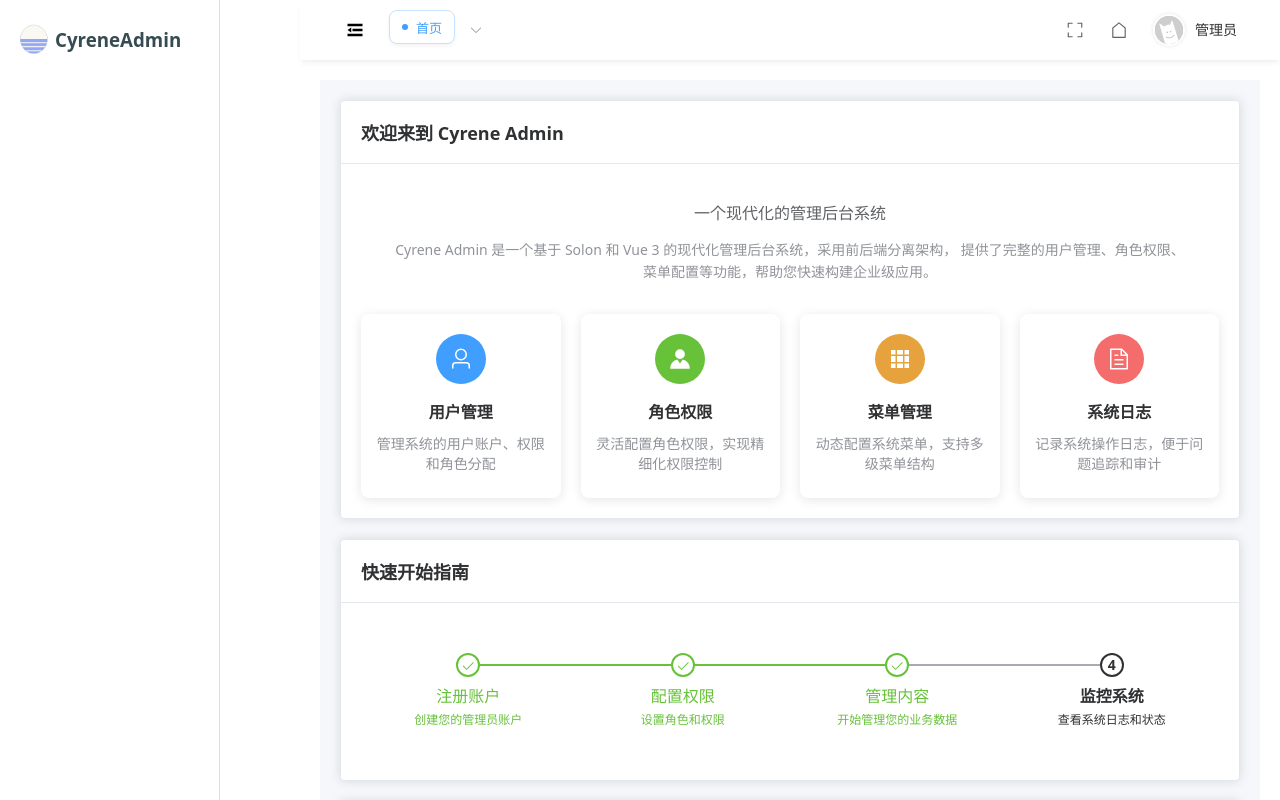
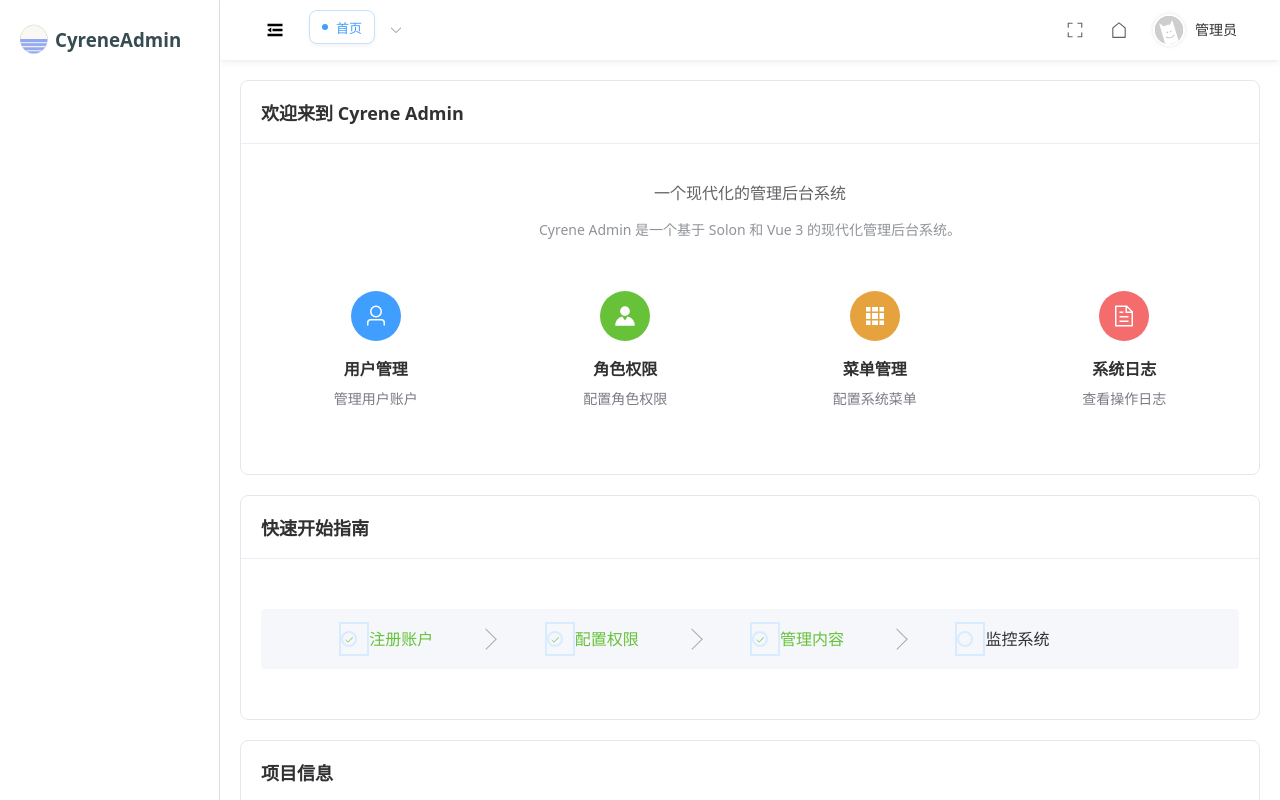
Before and after one commit to CoCoTeaNet/CyreneAdmin, a Vue app in the folder cyrene-ui/: page /#/admin/home in a window 1280 px wide. Built offline with nearby package versions, Linux system fonts and the light colour scheme; no server answers.

Commit message:
style(home): 优化首页界面样式和卡片布局

```diff
--- a/cyrene-ui/index.html
+++ b/cyrene-ui/index.html
@@ -1,3 +1,10 @@
+<!doctype html>
+<html lang="en" class="light">
+  <head>
+    <meta charset="UTF-8" />
+    <link rel="icon" type="image/svg+xml" href="/favicon.ico" />
+    <meta name="viewport" content="width=device-width, initial-scale=1.0" />
+    <title>%VITE_APP_TITLE%</title>
     <style>
       /* Loading动画样式 */
       #loading {
--- a/cyrene-ui/src/views/system/dashboard/Home.vue
+++ b/cyrene-ui/src/views/system/dashboard/Home.vue
@@ -1,7 +1,7 @@
 <template>
   <div class="home-container">
     <!-- 欢迎卡片 -->
-    <el-card class="welcome-card">
+    <el-card class="welcome-card" shadow="never">
       <template #header>
         <div class="card-header">
           <span class="title">欢迎来到 Cyrene Admin</span>
@@ -10,10 +10,9 @@
       <div class="welcome-content">
         <p class="subtitle">一个现代化的管理后台系统</p>
         <p class="description">
-          Cyrene Admin 是一个基于 Solon 和 Vue 3 的现代化管理后台系统，采用前后端分离架构，
-          提供了完整的用户管理、角色权限、菜单配置等功能，帮助您快速构建企业级应用。
+          Cyrene Admin 是一个基于 Solon 和 Vue 3 的现代化管理后台系统。
         </p>
-        <div class="features">
+          <div class="features">
           <el-row :gutter="20">
             <el-col :span="6" v-for="(feature, index) in features" :key="index">
               <div class="feature-item">
@@ -32,13 +31,13 @@
     </el-card>
 
     <!-- 快速开始指南 -->
-    <el-card class="guide-card">
+    <el-card class="guide-card" shadow="never">
       <template #header>
         <div class="card-header">
           <span class="title">快速开始指南</span>
         </div>
       </template>
-      <el-steps :active="3" finish-status="success" align-center class="guide-steps">
+      <el-steps :active="3" finish-status="success" align-center simple class="guide-steps">
         <el-step title="注册账户" description="创建您的管理员账户" />
         <el-step title="配置权限" description="设置角色和权限" />
         <el-step title="管理内容" description="开始管理您的业务数据" />
@@ -47,7 +46,7 @@
     </el-card>
 
     <!-- 项目信息 -->
-    <el-card class="info-card">
+    <el-card class="info-card" shadow="never">
       <template #header>
         <div class="card-header">
           <span class="title">项目信息</span>
@@ -103,25 +102,25 @@ interface Feature {
 const features: Feature[] = [
   {
     title: '用户管理',
-    desc: '管理系统的用户账户、权限和角色分配',
+    desc: '管理用户账户',
     icon: 'User',
     color: '#409EFF'
   },
   {
     title: '角色权限',
-    desc: '灵活配置角色权限，实现精细化权限控制',
+    desc: '配置角色权限',
     icon: 'Avatar',
     color: '#67C23A'
   },
   {
     title: '菜单管理',
-    desc: '动态配置系统菜单，支持多级菜单结构',
+    desc: '配置系统菜单',
     icon: 'Grid',
     color: '#E6A23C'
   },
   {
     title: '系统日志',
-    desc: '记录系统操作日志，便于问题追踪和审计',
+    desc: '查看操作日志',
     icon: 'Document',
     color: '#F56C6C'
   }
@@ -130,17 +129,22 @@ const features: Feature[] = [
 
 <style scoped>
 .home-container {
-  padding: 20px;
-  background-color: #f5f7fa;
   min-height: 100vh;
 }
 
 .welcome-card {
   margin-bottom: 20px;
+  border-radius: 8px;
 }
 
 .guide-card {
   margin-bottom: 20px;
+  border-radius: 8px;
+}
+
+.info-card {
+  margin-top: 20px;
+  border-radius: 8px;
 }
 
 .card-header {
@@ -151,7 +155,7 @@ const features: Feature[] = [
 
 .title {
   font-size: 18px;
-  font-weight: bold;
+  font-weight: 600;
   color: #303133;
 }
 
@@ -163,6 +167,8 @@ const features: Feature[] = [
   font-size: 16px;
   color: #606266;
   margin-bottom: 15px;
+  font-weight: 500;
+  text-align: center;
 }
 
 .description {
@@ -170,27 +176,22 @@ const features: Feature[] = [
   color: #909399;
   line-height: 1.6;
   margin-bottom: 30px;
-  max-width: 800px;
-  margin-left: auto;
-  margin-right: auto;
 }
 
 .features {
-  margin-top: 20px;
+  margin: 20px 0;
+  text-align: center;
 }
 
 .feature-item {
   text-align: center;
   padding: 20px 10px;
-  background: #fff;
   border-radius: 8px;
-  box-shadow: 0 2px 12px 0 rgba(0, 0, 0, 0.1);
-  transition: transform 0.3s, box-shadow 0.3s;
+  transition: all 0.3s ease;
 }
 
 .feature-item:hover {
-  transform: translateY(-5px);
-  box-shadow: 0 4px 20px 0 rgba(0, 0, 0, 0.15);
+  background-color: #f5f7fa;
 }
 
 .feature-icon {
@@ -205,23 +206,26 @@ const features: Feature[] = [
 }
 
 .feature-item h4 {
-  margin: 10px 0;
+  margin: 12px 0 8px;
   color: #303133;
   font-size: 16px;
+  font-weight: 600;
+  text-align: center;
 }
 
 .feature-item p {
   margin: 5px 0;
-  color: #909399;
+  color: #7a7c85;
   font-size: 14px;
+  line-height: 1.5;
+  text-align: center;
 }
 
 .guide-steps {
   margin: 30px 0;
-}
-
-.info-card {
-  margin-top: 20px;
+  display: flex;
+  justify-content: center;
+  align-items: center;
 }
 
 .features-tags {
@@ -230,15 +234,35 @@ const features: Feature[] = [
   flex-wrap: wrap;
 }
 
-:deep(.el-descriptions__header) {
-  margin-bottom: 20px;
+:deep(.el-card__header) {
+  border-bottom: 1px solid #ebeef5;
 }
 
-:deep(.el-descriptions__cell) {
-  padding-bottom: 12px;
+:deep(.el-step__head) {
+  width: 30px;
+  height: 30px;
+  border: 2px solid #d9ecff;
+  display: flex;
+  align-items: center;
+  justify-content: center;
 }
 
-:deep(.el-descriptions__content) {
-  word-break: break-all;
+:deep(.el-step__title) {
+  font-weight: 500;
+  text-align: center;
+  font-size: 14px;
+}
+
+:deep(.el-step__description) {
+  padding-top: 4px;
+  font-size: 12px;
+  color: #909399;
+  text-align: center;
+  line-height: 1.4;
+}
+
+:deep(.el-tag) {
+  border: none;
+  border-radius: 6px;
 }
 </style>
```
